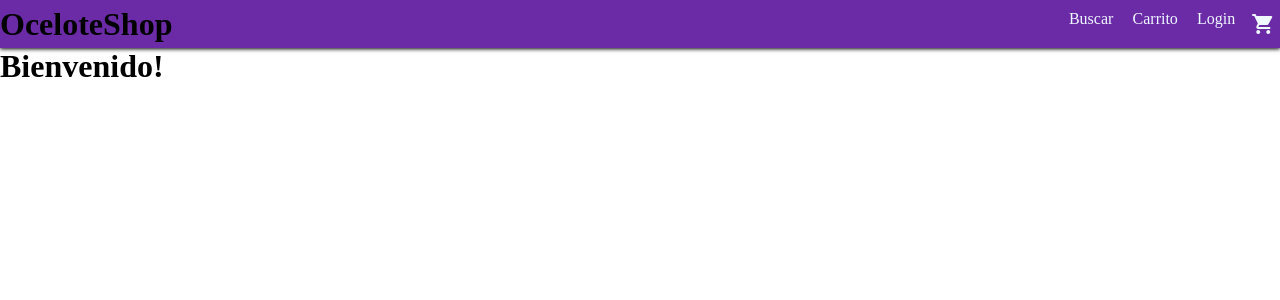
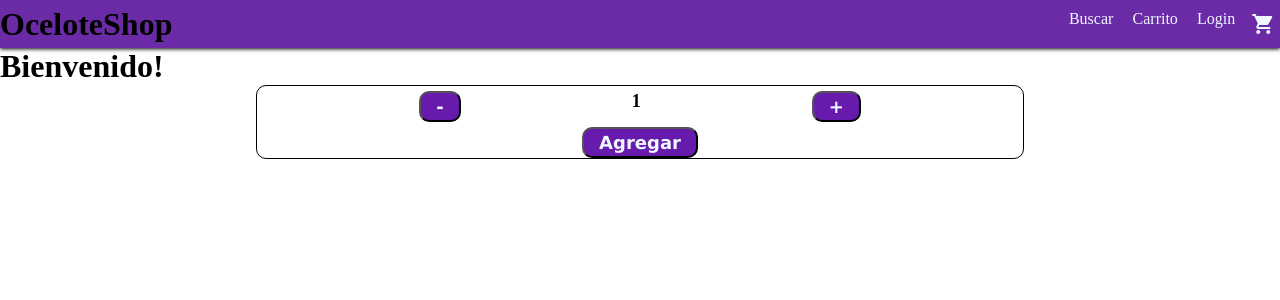
Before and after one commit to MateoAscona/OceloteShop, a React (Create React App) app: page / in a window 1280 px wide. Shown: the top 300 px of the page. Built offline with nearby package versions, Linux system fonts and the light colour scheme.

Commit message:
Desafio 4

```diff
--- a/src/App.js
+++ b/src/App.js
@@ -1,14 +1,16 @@
-import React from 'react'
-import Header from './components/Header'
-import ItemListContainer from './components/ItemListContainer'
+import React from "react";
+import Header from "./components/Header";
+import ItemCount from "./components/ItemCount";
+import ItemListContainer from "./components/ItemListContainer";
 
 const App = () => {
   return (
     <>
-      <Header/>
-      <ItemListContainer gretting="Bienvenido!"/>
+      <Header />
+      <ItemListContainer gretting="Bienvenido!" />
+      <ItemCount stock={10} initial={1}/>
     </>
-  )
-}
+  );
+};
 
-export default App
+export default App;
--- /dev/null
+++ b/src/components/ItemCount.js
@@ -0,0 +1,43 @@
+import React from "react";
+import { useState } from "react";
+
+const ItemCount = ({ initial, stock }) => {
+  let [estado, setEstado] = useState(initial);
+  const sumar = () => {
+    if (estado < stock) {
+      setEstado(estado + 1);
+    } else alert("No poseemos mas stock");
+  };
+  let restar = () => {
+    if (estado > 0) {
+      setEstado(estado - 1);
+    }
+  };
+
+  let onAdd = () => {
+    if (estado > 0) {
+      alert("Se ha agregado " + estado + " productos a su carrito");
+    } else alert("Seleccione algun producto para agregar a su carrito");
+  };
+  return (
+    <div className="countContainer">
+      <div className="buttonsContainer">
+        <button onClick={restar} className="countButtons">
+          -
+        </button>
+
+        <p className="countText">{estado}</p>
+        <button onClick={sumar} className="countButtons">
+          +
+        </button>
+      </div>
+      <div className="countAdd">
+        <button onClick={onAdd} className="countButtons">
+          Agregar
+        </button>
+      </div>
+    </div>
+  );
+};
+
+export default ItemCount;
--- a/src/components/ItemListContainer.js
+++ b/src/components/ItemListContainer.js
@@ -1,9 +1,7 @@
-import React from 'react'
+import React from "react";
 
-function ItemListContainer( {gretting} ) {
-  return (
-    <h1>{gretting}</h1>
-  )
-}
+const ItemListContainer = ({ gretting }) => {
+  return <h1>{gretting}</h1>;
+};
 
-export default ItemListContainer
+export default ItemListContainer;
--- a/src/style.css
+++ b/src/style.css
@@ -1,10 +1,10 @@
-*{
+* {
   margin: 0;
   padding: 0;
   box-sizing: border-box;
 }
 
-.header-style{
+.header-style {
   display: flex;
   align-items: center;
   justify-content: space-between;
@@ -13,7 +13,8 @@
   height: 3em;
 }
 
-.a__nav-item, .nav-item{
+.a__nav-item,
+.nav-item {
   text-decoration: none;
   list-style: none;
   margin: 0.2em;
@@ -21,7 +22,39 @@
   color: aliceblue;
 }
 
-.nav{
+.nav {
   display: flex;
   justify-content: space-between;
 }
+
+.countContainer {
+  display: flex;
+  align-items: center;
+  flex-direction: column;
+  max-width: 60%;
+  margin: auto;
+  border: 1px solid black;
+  border-radius: 10px;
+}
+.buttonsContainer {
+  display: flex;
+  justify-content: space-around;
+  flex-direction: row;
+  width: 80%;
+  margin: 5px 0;
+}
+.countButtons {
+  padding: 3px 15px;
+  background-color: rgb(102, 27, 172);
+  font-size: large;
+  color: aliceblue;
+  font-weight: 600;
+  border-radius: 10px;
+  font-family: "Lucida Sans", "Lucida Sans Regular", "Lucida Grande",
+    "Lucida Sans Unicode", Geneva, Verdana, sans-serif;
+}
+
+.countText {
+  font-size: large;
+  font-weight: 600;
+}
```
Also changed, not shown: src/components/CartWidget.js (+6 -8 lines), src/components/Header.js (+10 -10 lines), src/components/NavLinks.js (+20 -8 lines), src/index.js (+5 -5 lines). Lines whose indentation alone changed are shown as unchanged.
